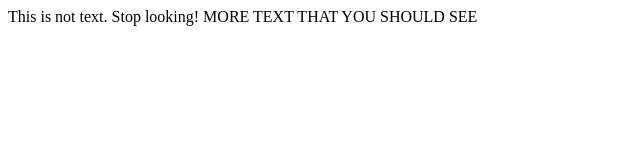
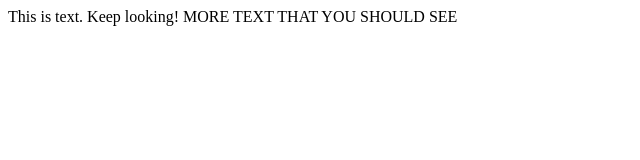
Before and after one commit to zekeage/alphabet, a website: page feed.html in a window 1280 px wide. Shown: the whole page, without its empty margins (0-640 px from the left). Drawn offline with Linux system fonts and the light colour scheme.

Commit message:
i changed my minds

```diff
--- a/feed.html
+++ b/feed.html
@@ -6,7 +6,7 @@
   <title>Welcome to OpenShift</title>
 
 <style></style>
-This is not text. Stop looking!
+This is text. Keep looking!
 </head>
 
 <body>
```
